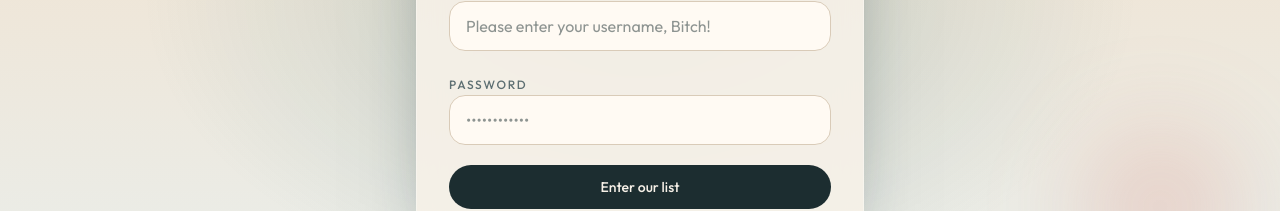
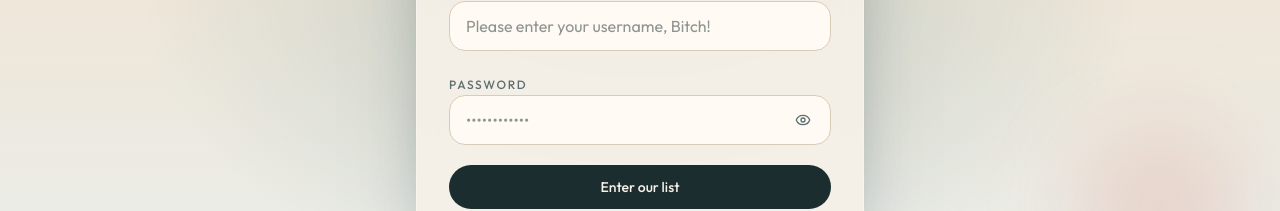
Before and after one commit to Kylabear/HorizonsWeChase, a Next.js app: page /login in a window 1280 px wide. Shown: the part 405-616 px from the top of the page. Built offline with nearby package versions, Linux system fonts and the light colour scheme; no server answers.

Commit message:
password eyeicon

```diff
--- a/src/components/login-form.tsx
+++ b/src/components/login-form.tsx
@@ -4,7 +4,7 @@ import { useState } from "react";
 import { signIn } from "next-auth/react";
 import { useRouter, useSearchParams } from "next/navigation";
 import { motion } from "framer-motion";
-import { Loader2, Lock } from "lucide-react";
+import { Eye, EyeOff, Loader2, Lock } from "lucide-react";
 
 export function LoginForm() {
   const router = useRouter();
@@ -12,6 +12,7 @@ export function LoginForm() {
   const callbackUrl = searchParams.get("callbackUrl") || "/bucket-list";
   const [username, setUsername] = useState("");
   const [password, setPassword] = useState("");
+  const [showPassword, setShowPassword] = useState(false);
   const [error, setError] = useState("");
   const [loading, setLoading] = useState(false);
 
@@ -71,20 +72,38 @@ export function LoginForm() {
         />
       </label>
 
-      <label className="block space-y-1.5">
-        <span className="text-xs font-medium uppercase tracking-[0.14em] text-[var(--muted)]">
+      <div className="block space-y-1.5">
+        <label
+          htmlFor="login-password"
+          className="text-xs font-medium uppercase tracking-[0.14em] text-[var(--muted)]"
+        >
           Password
-        </span>
+        </label>
+        <div className="relative">
           <input
+            id="login-password"
             required
-          type="password"
+            type={showPassword ? "text" : "password"}
             value={password}
             onChange={(e) => setPassword(e.target.value)}
-          className="field"
+            className="field pr-12"
             placeholder="••••••••••••"
             autoComplete="current-password"
           />
-      </label>
+          <button
+            type="button"
+            onClick={() => setShowPassword((v) => !v)}
+            className="absolute right-2 top-1/2 flex h-10 w-10 -translate-y-1/2 items-center justify-center rounded-full text-[var(--muted)] transition hover:bg-[var(--sand)] hover:text-[var(--ink)]"
+            aria-label={showPassword ? "Hide password" : "Show password"}
+          >
+            {showPassword ? (
+              <EyeOff className="h-4 w-4" />
+            ) : (
+              <Eye className="h-4 w-4" />
+            )}
+          </button>
+        </div>
+      </div>
 
       {error && (
         <p className="rounded-xl bg-red-50 px-3 py-2 text-sm text-red-700">
```
Lines whose indentation alone changed are shown as unchanged.
